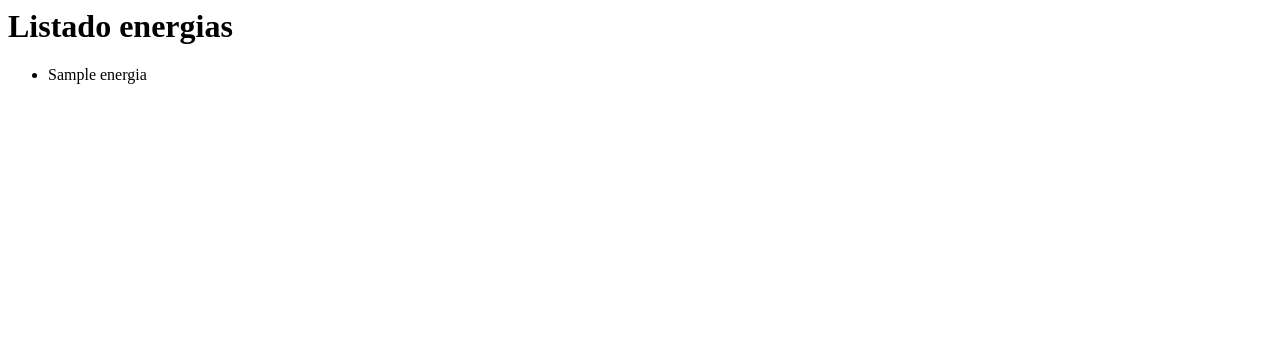
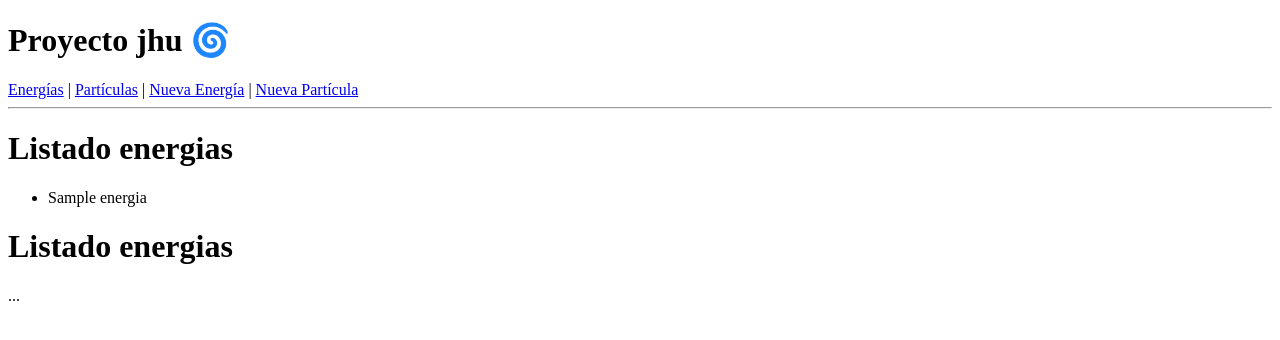
Before and after one commit to jhucollab/guia-django-, a Django app: template templates/listado_energia.html in a window 1280 px wide. Shown: the top 340 px of the page. Run offline with Django 3.2, Linux system fonts and the light colour scheme; the template is opened without the code that fills it: most values are stand-ins (such as "Sample title", 1, 10 or a date in 2020).

Commit message:
agregado herencia de templates

```diff
--- /dev/null
+++ b/proyecto/templates/base.html
@@ -0,0 +1,21 @@
+<!DOCTYPE html>
+<html lang="es">
+<head>
+    <meta charset="UTF-8">
+    <title>{% block title %}Proyecto jhu{% endblock %}</title>
+</head>
+<body>
+    <header>
+        <h1>Proyecto jhu 🌀</h1>
+        <nav>
+            <a href="{% url 'listado_energia' %}">Energías</a> |
+            <a href="{% url 'listado_particula' %}">Partículas</a> |
+            <a href="{% url 'crear_energia' %}">Nueva Energía</a> |
+            <a href="{% url 'crear_particula' %}">Nueva Partícula</a>
+        </nav>
+        <hr>
+    </header>
+
+    {% block content %}{% endblock %}
+</body>
+</html>
--- a/proyecto/templates/listado_energia.html
+++ b/proyecto/templates/listado_energia.html
@@ -1,3 +1,5 @@
+{% extends 'base.html' %}
+{% block content %}
 <h1>Listado energias</h1>
 <ul>
  {% for energia in energias %}
@@ -6,3 +8,7 @@
   <li> no energias registradas </li>
   {% endfor %}
 </ul>
+<h1>Listado energias</h1>
+<table>...</table>
+
+{% endblock %}
--- a/proyecto/templates/listado_particula.html
+++ b/proyecto/templates/listado_particula.html
@@ -1,3 +1,5 @@
+{% extends 'base.html'%}
+{% block content %}
 <h1>Listado particulas</h1>
 <ul>
  {% for particula in particulas %}
@@ -6,3 +8,7 @@
   <li> no particulas registradas</li>
   {% endfor %}
 </ul>
+<h1>Listado particulas</h1>
+<table>...</table>
+
+{% endblock %}
```
Also changed, not shown: proyecto/templates/crear_energia.html (+7 -1 lines), proyecto/templates/crear_particula.html (+7 -1 lines).
